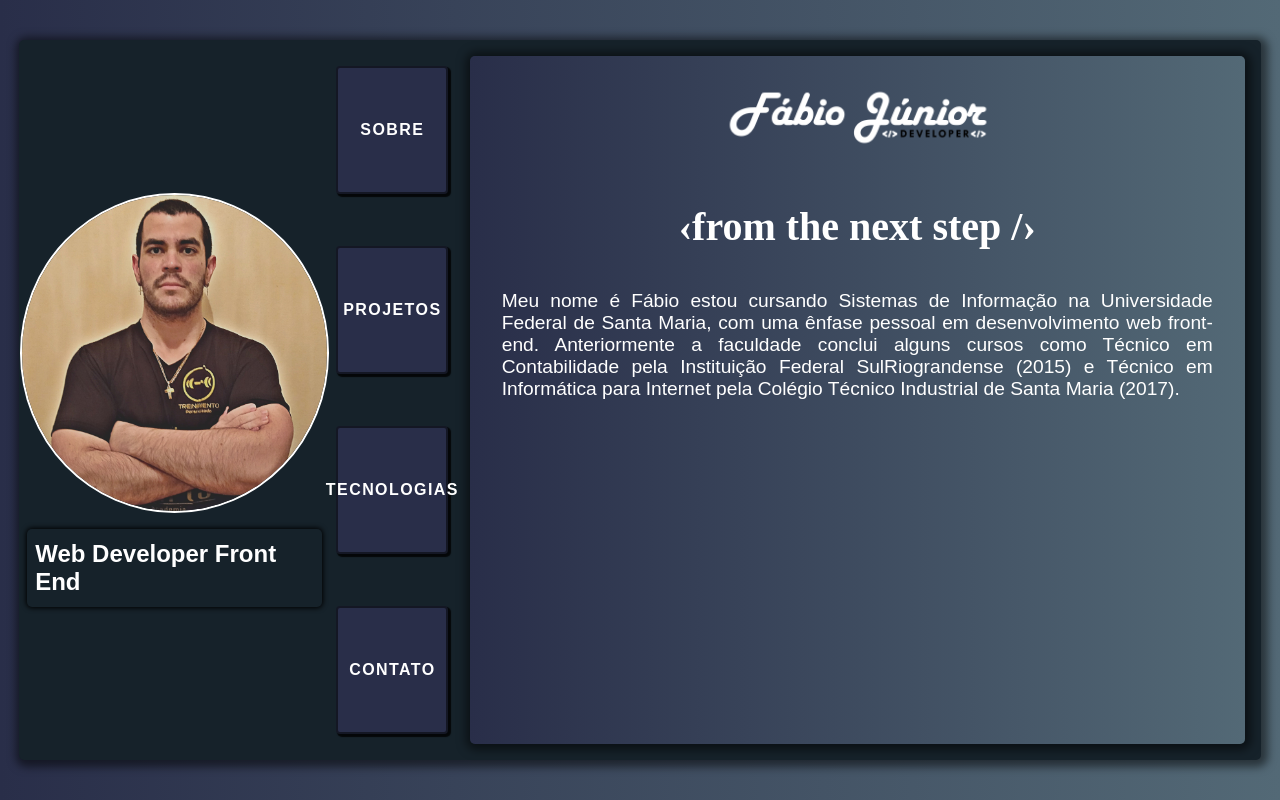
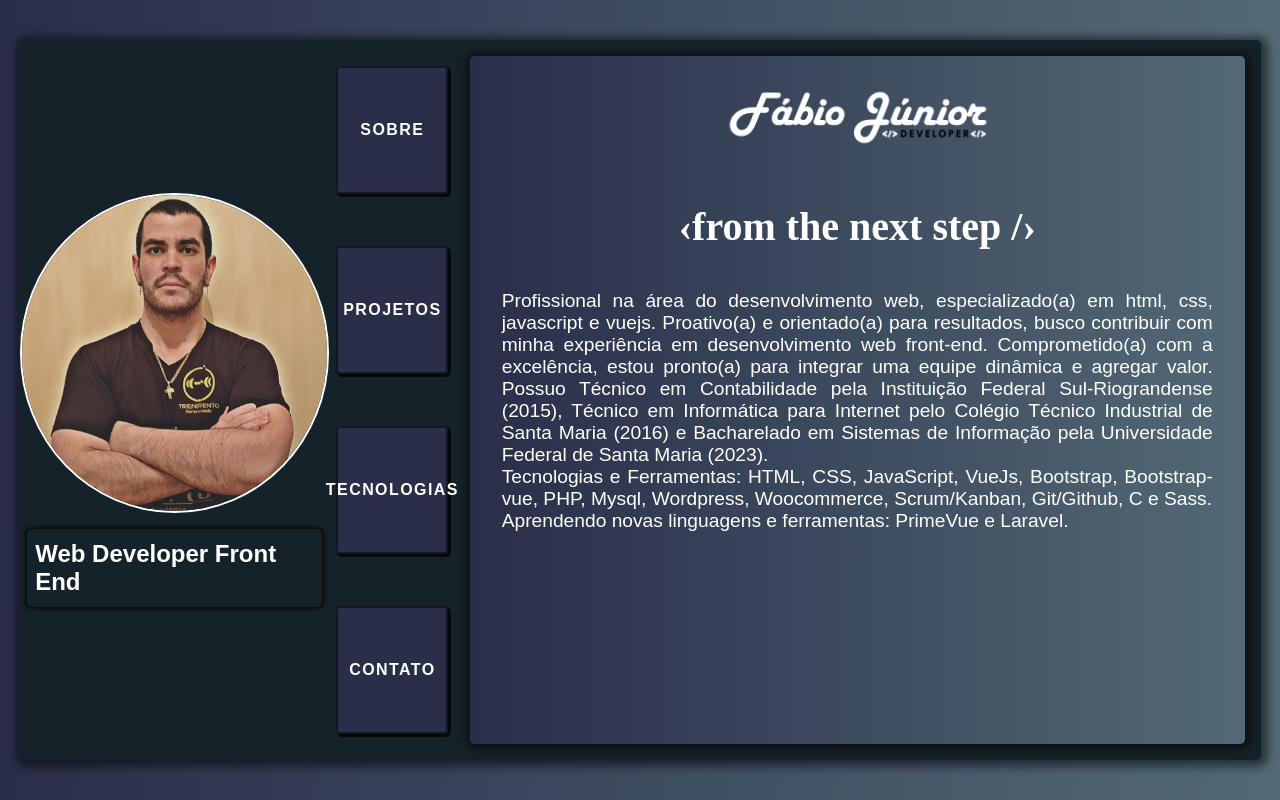
Before and after one commit to fabioo-junioor/portfolio-fabio-atual, a Vue app: page / in a window 1280 px wide. Built offline with nearby package versions, Linux system fonts and the light colour scheme; a web font is replaced by a local one.

Commit message:
Update Sobre.vue

```diff
--- a/src/components/Sobre.vue
+++ b/src/components/Sobre.vue
@@ -2,7 +2,7 @@
     <div id="sobre">
         <img src="../assets/img-logo/logo2.png" />
         <h1> &lsaquo;from the next step /&rsaquo;</h1>
-        <p>Meu nome é Fábio estou cursando Sistemas de Informação na Universidade Federal de Santa Maria, com uma ênfase pessoal em desenvolvimento web front-end. Anteriormente a faculdade conclui alguns cursos como Técnico em Contabilidade pela Instituição Federal SulRiograndense (2015) e Técnico em Informática para Internet pela Colégio Técnico Industrial de Santa Maria (2017).</p>
+        <p>Profissional na área do desenvolvimento web, especializado(a) em html, css, javascript e vuejs. Proativo(a) e orientado(a) para resultados, busco contribuir com minha experiência em desenvolvimento web front-end. Comprometido(a) com a excelência, estou pronto(a) para integrar uma equipe dinâmica e agregar valor. Possuo Técnico em Contabilidade pela Instituição Federal Sul-Riograndense (2015), Técnico em Informática para Internet pelo Colégio Técnico Industrial de Santa Maria (2016) e Bacharelado em Sistemas de Informação pela Universidade Federal de Santa Maria (2023).</br> Tecnologias e Ferramentas: HTML, CSS, JavaScript, VueJs, Bootstrap, Bootstrap-vue, PHP, Mysql, Wordpress, Woocommerce, Scrum/Kanban, Git/Github, C e Sass.</br> Aprendendo novas linguagens e ferramentas: PrimeVue e Laravel.</p>
     </div>
 </template>
 <script>
```
